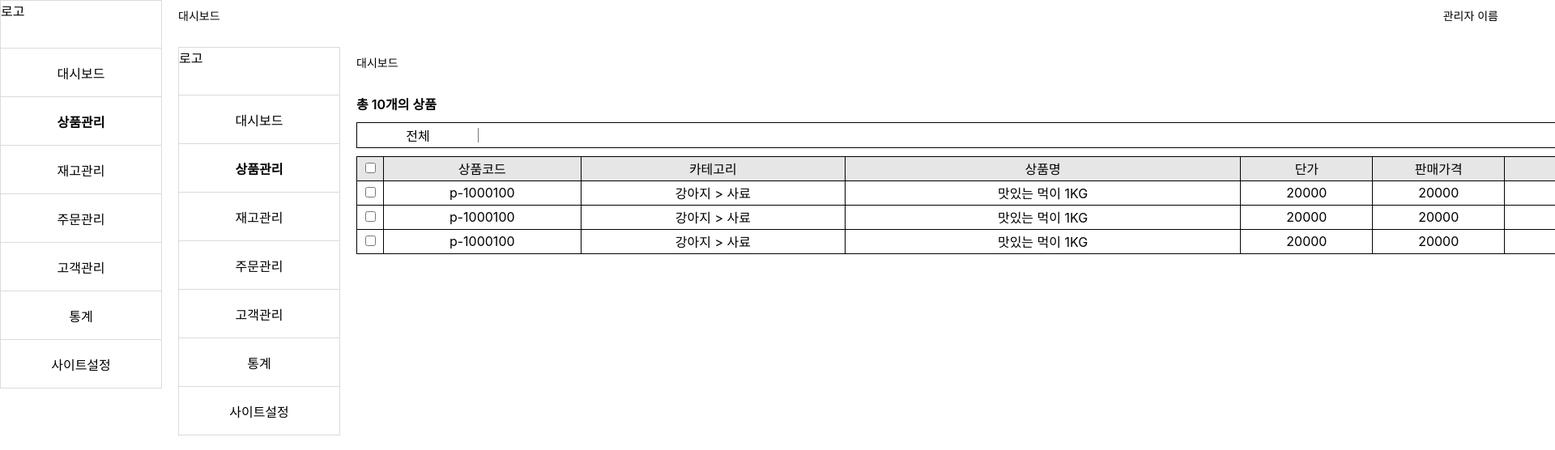
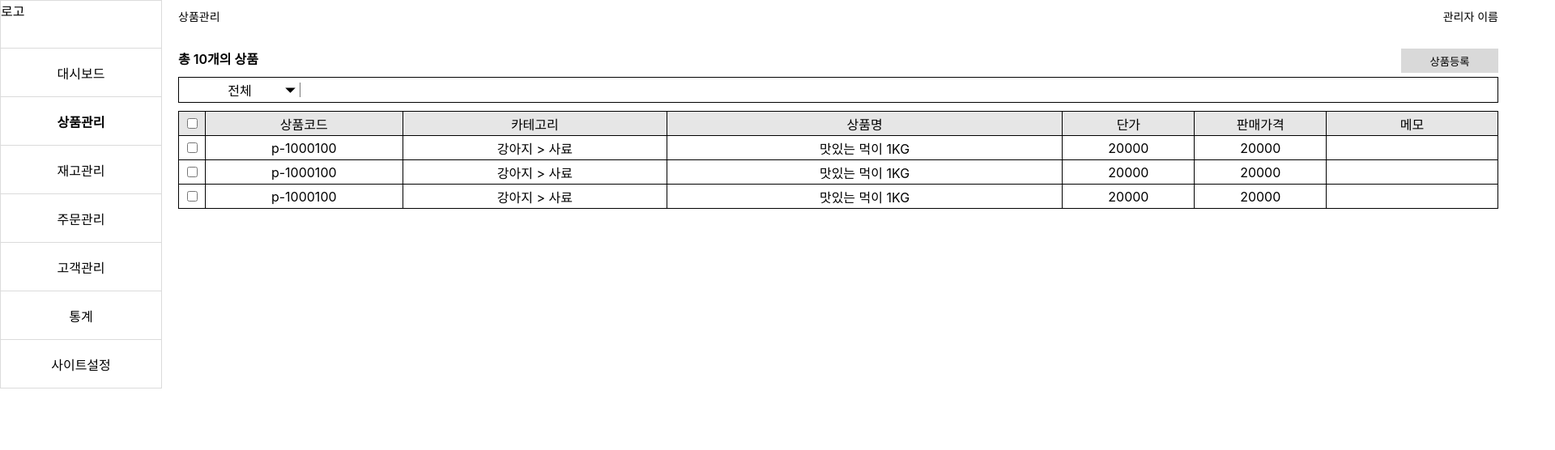
Before and after one commit to meong-nyang/front, a React (Create React App) app: page /admin/product/list in a window 1280 px wide. Shown: the top 556 px of the page at 81% size, 1920 px wide, since content can reach past the window. Built offline with nearby package versions, Linux system fonts and the light colour scheme.

Commit message:
css수정

```diff
--- a/src/atoms/currentLocationAtom.js
+++ b/src/atoms/currentLocationAtom.js
@@ -3,7 +3,7 @@ import { atom } from "recoil";
 export const currentLocationAtom = atom({
     key: "currentLocation",
     default: {
-        selectedMenu: "대시보드",
-        locationName: "대시보드"
+        selectedMenuId: 1,
+        currentLocation: ""
     }
 });
--- a/src/components/admin/MainLayout/MainLayout.jsx
+++ b/src/components/admin/MainLayout/MainLayout.jsx
@@ -1,39 +1,35 @@
 /** @jsxImportSource @emotion/react */
-import { NavLink } from "react-router-dom";
+import { Link, useLocation } from "react-router-dom";
 import * as s from "./style";
 import { MENU_DATAS } from "../../../constants/options";
 import { useRecoilState } from "recoil";
 import { currentLocationAtom } from "../../../atoms/currentLocationAtom";
 
 function MainLayout({ children }) {
-
     const [ currentLocation ] = useRecoilState(currentLocationAtom);
 
     return (
         <div css={s.layout}>
-            <div css={s.menuList}>
+            <div css={s.menuList(currentLocation.selectedMenuId)}>
                 <div>로고</div>
                 {
                     MENU_DATAS.map(menu => (
-                        <NavLink to={menu.address}
-                            key={menu.menuId}
-                            style={({isActive}) => (isActive ? {fontWeight: "600"} : {})}
-                        >{menu.name}</NavLink>
+                        <Link to={menu.address} key={menu.menuId}>{menu.name}</Link>
                     ))
                 }
             </div>
             <div css={s.mainContainer}>
                 <header css={s.head}>
                     <div>
-                        { currentLocation.locationName }
+                        { currentLocation.currentLocation }
                     </div>
                     <div>
                         관리자 이름
                     </div>
                 </header>
-                <body>
+                <main>
                     { children }
-                </body>
+                </main>
             </div>
         </div>
     );
--- a/src/components/admin/MainLayout/style.js
+++ b/src/components/admin/MainLayout/style.js
@@ -7,7 +7,7 @@ export const layout = css`
     height: 100%;
 `;
 
-export const menuList = css`
+export const menuList = (selectedMenu) => css`
     display: flex;
     flex-direction: column;
     flex-shrink: 0;
@@ -38,6 +38,10 @@ export const menuList = css`
     & > a:hover {
         background-color: #efefef;
     }
+
+    & > a:nth-of-type(${selectedMenu}) {
+        font-weight: 600;
+    }
 `;
 
 export const mainContainer = css`
@@ -55,7 +59,7 @@ export const mainContainer = css`
         font-size: 14px;
     }
 
-    & > body {
+    & > main {
         width: 1650px;
         box-sizing: border-box;
         padding-left: 20px;
--- a/src/pages/admin/DashboardPage/DashboardPage.jsx
+++ b/src/pages/admin/DashboardPage/DashboardPage.jsx
@@ -3,8 +3,16 @@ import { FaArrowRight } from "react-icons/fa6";
 import * as s from "./style";
 import { Link } from "react-router-dom";
 import { ORDER_DATA, STATISTICS_DATA, STOCK_DATA } from "../../../constants/testDatas/DashboardDatas";
+import { useSetRecoilState } from "recoil";
+import { currentLocationAtom } from "../../../atoms/currentLocationAtom";
 
 function DashboardPage(props) {
+
+    const setCurrentLocation = useSetRecoilState(currentLocationAtom);
+    setCurrentLocation({
+        selectedMenuId: 1,
+        currentLocation: "대시보드"
+    });
 
     const orderData = ORDER_DATA;
     const stockData = STOCK_DATA;
--- a/src/pages/admin/DashboardPage/style.js
+++ b/src/pages/admin/DashboardPage/style.js
@@ -1,6 +1,4 @@
 import { css } from "@emotion/react";
-import { ADMIN_PAGE_COLORS } from "../../../constants/colors";
-import { TABLE_SIZE } from "../../../constants/testDatas/tableSettings";
 
 export const total = css`
     display: flex;
@@ -9,7 +7,6 @@ export const total = css`
     margin-bottom: 20px;
 
     & > div:nth-of-type(1) {
-        font-weight: 600;
         margin-bottom: 5px;
     }
 `;
@@ -63,10 +60,6 @@ export const card = css`
         align-items: center;
         font-weight: 600;
 
-        &:hover {
-            text-decoration: underline;
-        }
-
         & > a {
             display: flex;
             align-items: center;
@@ -75,6 +68,11 @@ export const card = css`
 
             & > svg {
                 margin-right: 5px;
+            }
+
+            &:hover {
+                cursor: pointer;
+                text-decoration: underline;
             }
         }
     }
--- a/src/pages/admin/ProductManagement/ProductListPage/ProductListPage.jsx
+++ b/src/pages/admin/ProductManagement/ProductListPage/ProductListPage.jsx
@@ -1,11 +1,19 @@
 /** @jsxImportSource @emotion/react */
 import { useEffect, useState } from "react";
-import MainLayout from "../../../../components/admin/MainLayout/MainLayout";
 import * as s from "./style";
 import { PRODUCTS, SEARCH_OPTIONS } from "../../../../constants/testDatas/ProductListDatas";
 import { useNavigate } from "react-router-dom";
+import { useSetRecoilState } from "recoil";
+import { currentLocationAtom } from "../../../../atoms/currentLocationAtom";
+import { IoMdArrowDropdown } from "react-icons/io";
 
 function ProductListPage() {
+
+    const setCurrentLocation = useSetRecoilState(currentLocationAtom);
+    setCurrentLocation({
+        selectedMenuId: 2,
+        currentLocation: "상품관리"
+    });
 
     const products = PRODUCTS;
     const searchOptions = SEARCH_OPTIONS;
@@ -78,7 +86,6 @@ function ProductListPage() {
 
     return (
         <>
-            <MainLayout location="상품관리 > 상품목록" css={s.layout}>
             <div css={s.header}>
                 <span>총 10개의 상품</span>
                 <div>
@@ -90,9 +97,14 @@ function ProductListPage() {
                 </div>
             </div>
             <div css={s.searchBox}>
+                <div>
                     <button onClick={handleSearchOptionOnClick}>{searchData.searchOption}</button>
+                    <IoMdArrowDropdown />
+                </div>
                 {
                     isOpen &&
+                    <>
+                        <span onClick={() => setOpen(false)}/>
                         <div css={s.searchOptionModal}>
                             {
                                 searchOptions.map(option =>
@@ -102,6 +114,7 @@ function ProductListPage() {
                                 )
                             }
                         </div>
+                    </>
                 }
                 <input type="text"
                     onChange={handleSearchInputOnChange}
@@ -145,7 +158,6 @@ function ProductListPage() {
                     }
                 </tbody>
             </table>
-            </MainLayout>
         </>
     );
 }
--- a/src/pages/admin/ProductManagement/ProductListPage/style.js
+++ b/src/pages/admin/ProductManagement/ProductListPage/style.js
@@ -24,22 +24,36 @@ export const header = css`
 `;
 
 export const searchBox = css`
+    position: relative;
     display: flex;
-    position: relative;
     border: 1px solid black;
     margin-bottom: 10px;
 
+    & > div:nth-of-type(1) {
+        display: flex;
+        position: relative;
+        justify-content: center;
+        align-items: center;
+
         & > button {
-        position: relative;
             display: flex;
             justify-content: center;
             align-items: center;
+            z-index: 1;
             /* border-right: 1px solid #dbdbdb; */
             width: 150px;
             height: 30px;
-        background-color: white;
+            background-color: transparent;
             font-size: 16px;
             cursor: pointer;
+        }
+
+        & > svg {
+            position: absolute;
+            right: 0;
+            width: 25px;
+            height: 25px;
+        }
 
         &::after {
             content: "";
@@ -48,6 +62,15 @@ export const searchBox = css`
             border-right: 1px solid #787878;
             height: 60%;
         }
+    }
+
+    & > span {
+        position: fixed;
+        top: 0;
+        left: 0;
+        width: 100%;
+        height: 100%;
+        background-color: transparent;
     }
 
     & > input {
@@ -66,8 +89,6 @@ export const searchOptionModal = css`
     width: 150px;
     background-color: white;
     box-shadow: 2px 2px 5px #00000044;
-
-
 
     & > button {
         display: flex;
--- a/src/pages/admin/ProductManagement/ProductRegisterPage/style.js
+++ b/src/pages/admin/ProductManagement/ProductRegisterPage/style.js
@@ -160,7 +160,7 @@ export const productDetail = css`
         align-items: center;
         margin-bottom: 5px;
         cursor: pointer;
-        width: auto;
+        width: 160px;
 
         & > svg {
             margin-left: 5px;
```
Also changed, not shown: src/pages/admin/ProductManagement/ProductRegisterPage/ProductRegisterPage.jsx (+29 -7 lines), src/App.js (line endings or trailing spaces). Lines whose indentation alone changed are shown as unchanged.
